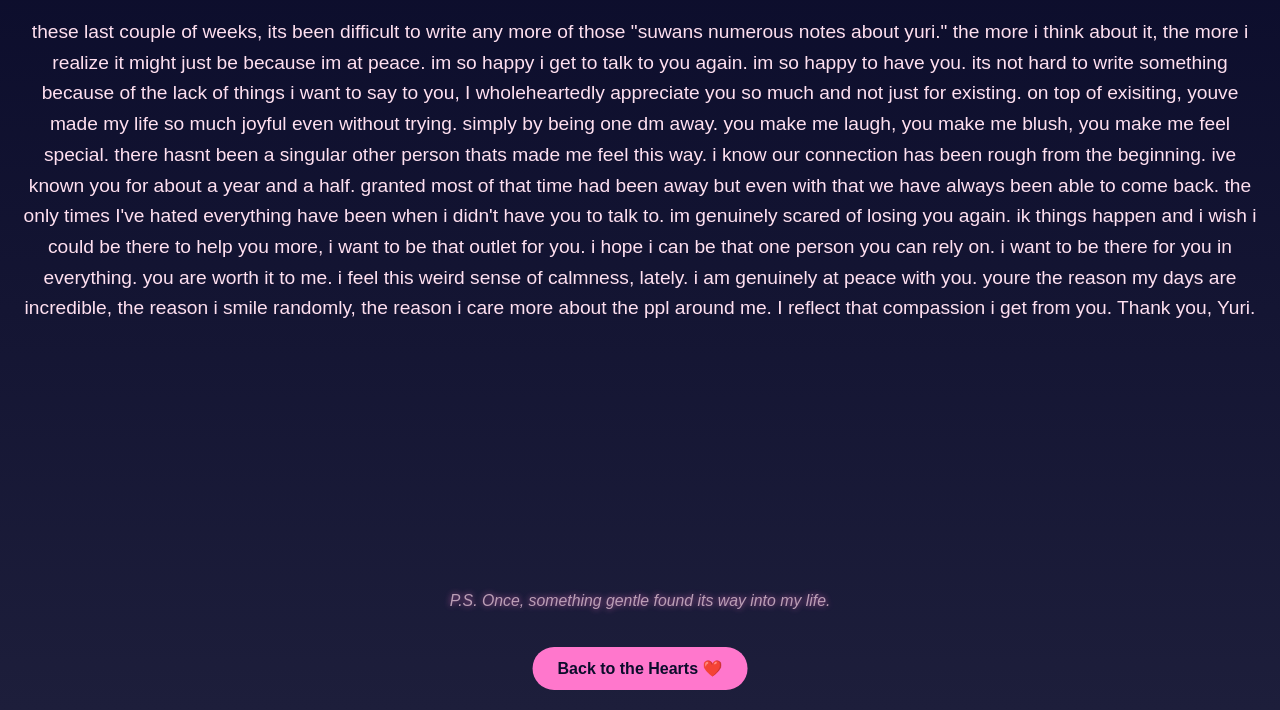
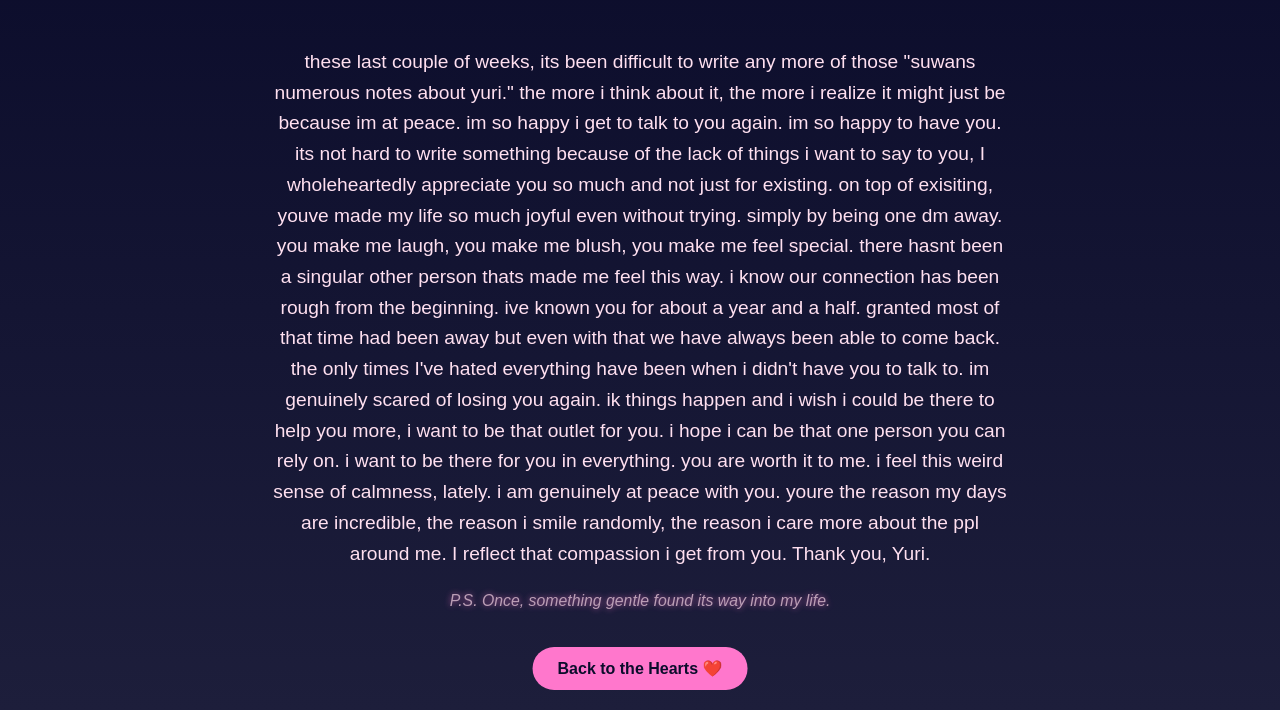
Before and after one commit to RubyScarf/tqm, a website: page chapters/chapter1.html in a window 1280 px wide. Shown: the part 90-800 px from the top of the page. Drawn offline with Linux system fonts and the light colour scheme.

Commit message:
newspaper 4

```diff
--- a/chapters/chapters.css
+++ b/chapters/chapters.css
@@ -16,6 +16,10 @@ body {
 .note-content {
   font-size: 1.2em;
   line-height: 1.6em;
+  padding: 30px;
+  border-radius: 15px;
+  margin: 20px auto;
+  max-width: 800px;
 }
 
 .ps-note-content {
```
